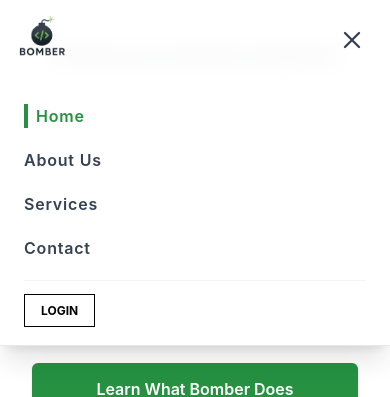
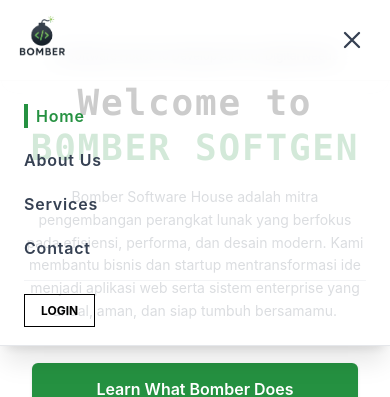
Before and after one commit to febrianucup/company-profile-modern-minimalist, a React (Vite) app: page / in a window 390 px wide. Both pictures are taken after a click on the button "Toggle Navigation". Shown: the top 397 px of the page. Built offline with nearby package versions, Linux system fonts and the light colour scheme.

Commit message:
fix: navbar

```diff
--- a/src/components/Navbar.jsx
+++ b/src/components/Navbar.jsx
@@ -92,7 +92,7 @@
 
             {/* Mobile Navigation Drawer / Menu Dropdown */}
             <div
-                className={`lg:hidden absolute top-full inset-x-0 bg-white border-b border-gray-200 shadow-xl transition-all duration-300 ease-in-out overflow-hidden ${
+                className={`lg:hidden absolute top-full inset-x-0  bg-white/80 backdrop-blur-md border-b border-gray-200 shadow-xl transition-all duration-300 ease-in-out overflow-hidden ${
                     isMobileMenuOpen ? "max-h-[400px] opacity-100 py-6" : "max-h-0 opacity-0 py-0"
                 }`}
             >
```
